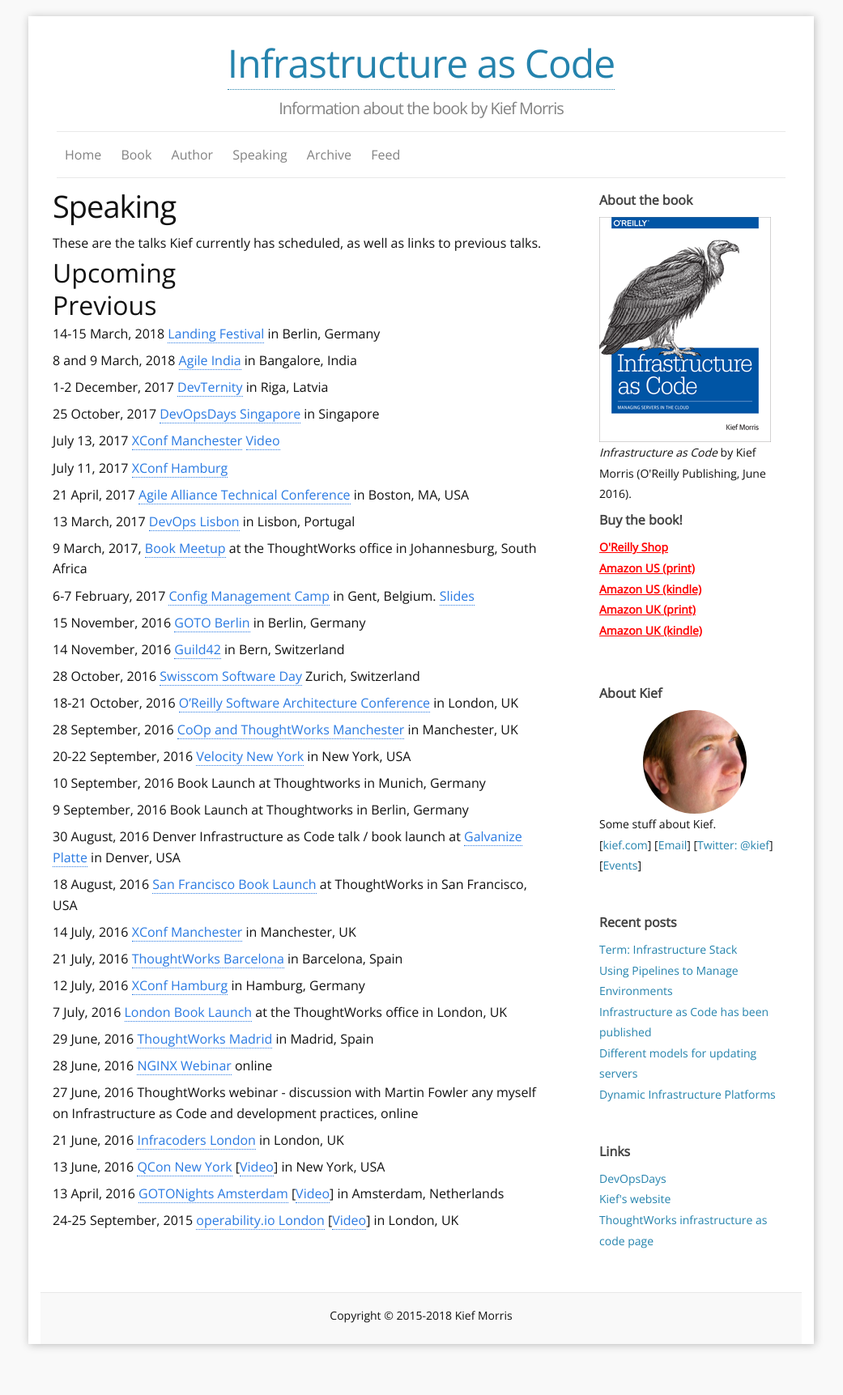
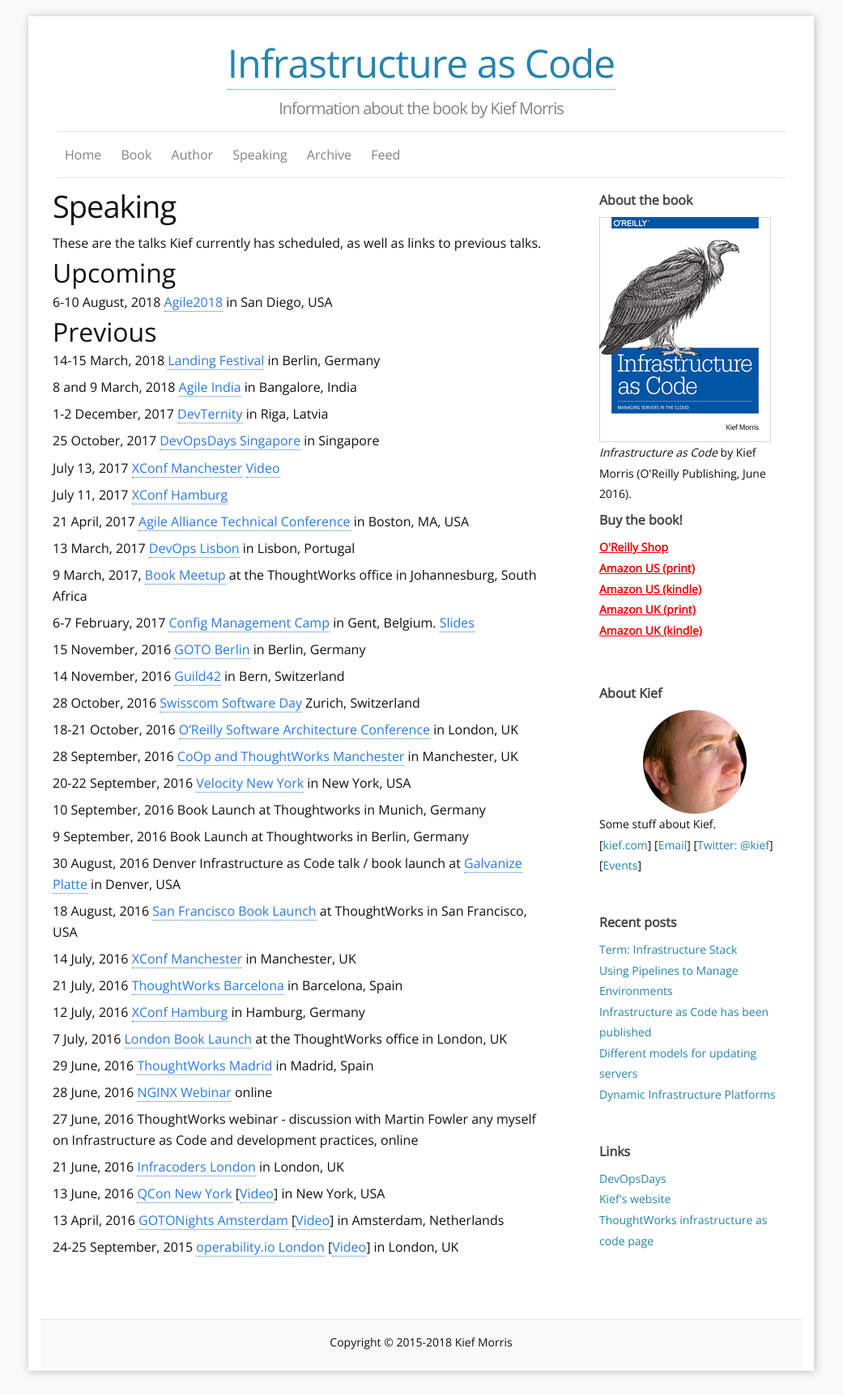
Before and after one commit to kief/infrastructure-as-code.com, a Jekyll site: the page built from 30-speaking.md, in a window 1280 px wide. Shown: the whole page at 81% size, without its empty margins (120-1161 px from the left). Built offline with Jekyll 4.4.1, drawn with Linux system fonts in a browser that asks for light colours; comment, search, counter and statistics services are not loaded; before the commit the page ends 1690 px from its top, so only the background shows below that.

Commit message:
Added san diego speaking gig

```diff
--- a/30-speaking.md
+++ b/30-speaking.md
@@ -7,6 +7,11 @@
 These are the talks Kief currently has scheduled, as well as links to previous talks.
 
 ## Upcoming
+
+6-10 August, 2018 [Agile2018](https://www.agilealliance.org/agile2018) in San Diego, USA
+
+
+
 
 ## Previous
 
```
